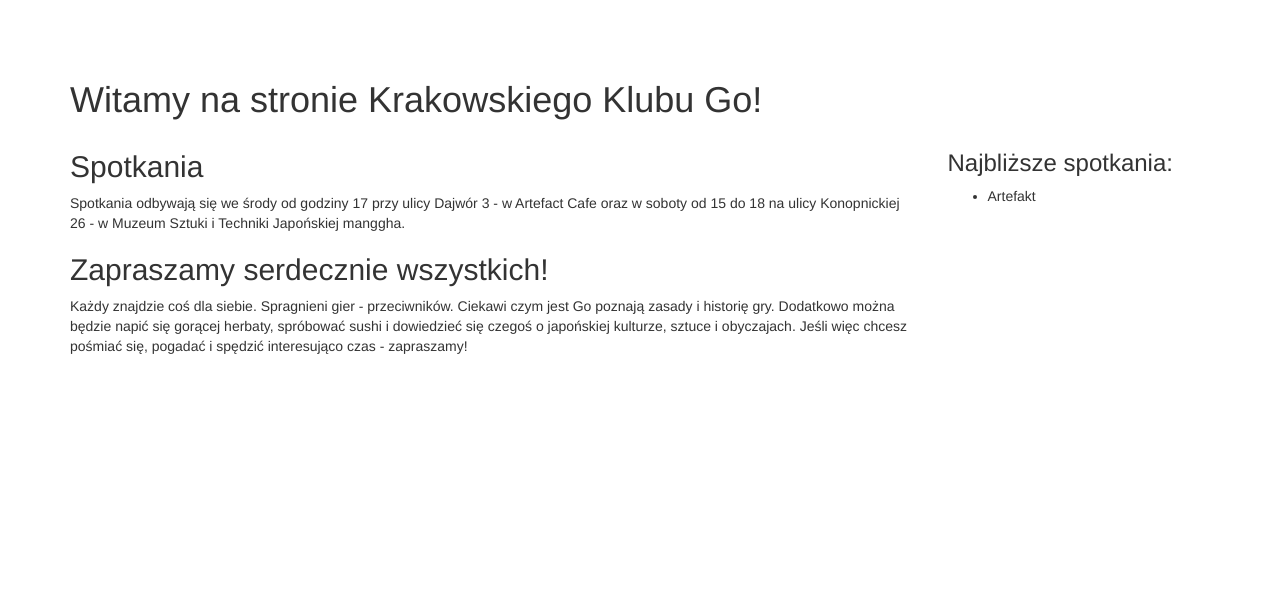
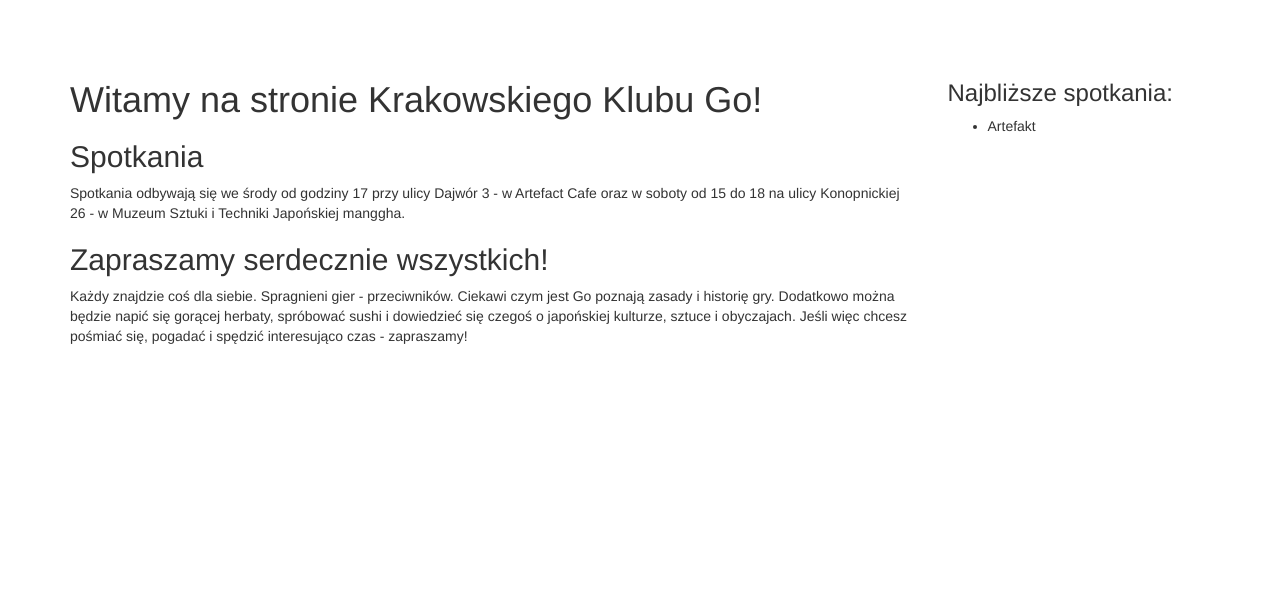
Before and after one commit to kobuz/goclub, a Django app: page / in a window 1280 px wide. Shown: the part 50-646 px from the top of the page. Run offline with Django 3.2, Linux system fonts and the light colour scheme; some libraries are stand-ins or nearby versions.

Commit message:
upcoming events portlet on every page

```diff
--- a/goclub/settings.py
+++ b/goclub/settings.py
@@ -159,4 +159,6 @@ LOGGING = {
     }
 }
 
+GRAPPELLI_ADMIN_TITLE = 'Krakowski Klub Go'
+
 from local_settings import *
--- a/templates/base.html
+++ b/templates/base.html
@@ -15,6 +15,7 @@
 
 <body>
 <div id="wrap">
+
     <nav class="navbar-default" role="navigation">
         <div class="container">
             <div class="collapse navbar-collapse navbar-ex1-collapse">
@@ -32,7 +33,19 @@
         </div>
     </nav>
 
+    <div class="container">
+        <div class="row">
+            <div class="col-md-9">
                 {% block content %}{% endblock %}
+            </div>
+            <div class="col-md-3">
+                <h3>Najbliższe spotkania:</h3>
+                <ul>
+                    <li>Artefakt</li>
+                </ul>
+            </div>
+        </div>
+    </div>
 
 </div>
 
--- a/templates/home.html
+++ b/templates/home.html
@@ -1,29 +1,19 @@
 {% extends "base.html" %}
 
 {% block content %}
-<div class="container">
 <h1>Witamy na stronie Krakowskiego Klubu Go!</h1>
-    <div class="row">
-        <div class="col-md-9">
+
 <h2>Spotkania</h2>
-            <p>Spotkania odbywają się we środy od godziny 17 przy ulicy
-                Dajwór 3 - w Artefact Cafe oraz w soboty
-                od 15 do 18 na ulicy Konopnickiej 26 - w Muzeum Sztuki i
-                Techniki Japońskiej manggha.</p>
+<p>
+    Spotkania odbywają się we środy od godziny 17 przy ulicy Dajwór 3 - w Artefact Cafe oraz w soboty od 15 do 18 na ulicy Konopnickiej 26 - w Muzeum Sztuki i Techniki Japońskiej manggha.
+</p>
 
 <h2>Zapraszamy serdecznie wszystkich!</h2>
-            <p>Każdy znajdzie coś dla siebie. Spragnieni gier - przeciwników.
+<p>
+    Każdy znajdzie coś dla siebie. Spragnieni gier - przeciwników.
     Ciekawi czym jest Go poznają zasady i historię gry.
     Dodatkowo można będzie napić się gorącej herbaty, spróbować
     sushi i dowiedzieć się czegoś o japońskiej kulturze, sztuce i obyczajach.
-                Jeśli więc chcesz pośmiać się, pogadać i spędzić interesująco czas - zapraszamy!</p>
-        </div>
-        <div class="col-md-3">
-            <h3>Najbliższe spotkania:</h3>
-            <ul>
-                <li>Artefakt</li>
-            </ul>
-        </div>
-    </div>
-</div>
+    Jeśli więc chcesz pośmiać się, pogadać i spędzić interesująco czas - zapraszamy!
+</p>
 {% endblock content %}
--- a/templates/members.html
+++ b/templates/members.html
@@ -1,7 +1,6 @@
 {% extends "base.html" %}
 
 {% block content %}
-<div class="container">
 <h1>Lista członków:</h1>
 <table class="table">
 <thead><tr><th>Imię i nazwisko</th><th>Siła</th><th>Nick na KGS</th><th>EGD</th></tr></thead>
@@ -14,5 +13,4 @@
 </tr>
 {% endfor %}
 </table>
-</div>
 {% endblock content %}
```
Also changed, not shown: templates/about.html (+7 -7 lines). Lines whose indentation alone changed are shown as unchanged.
